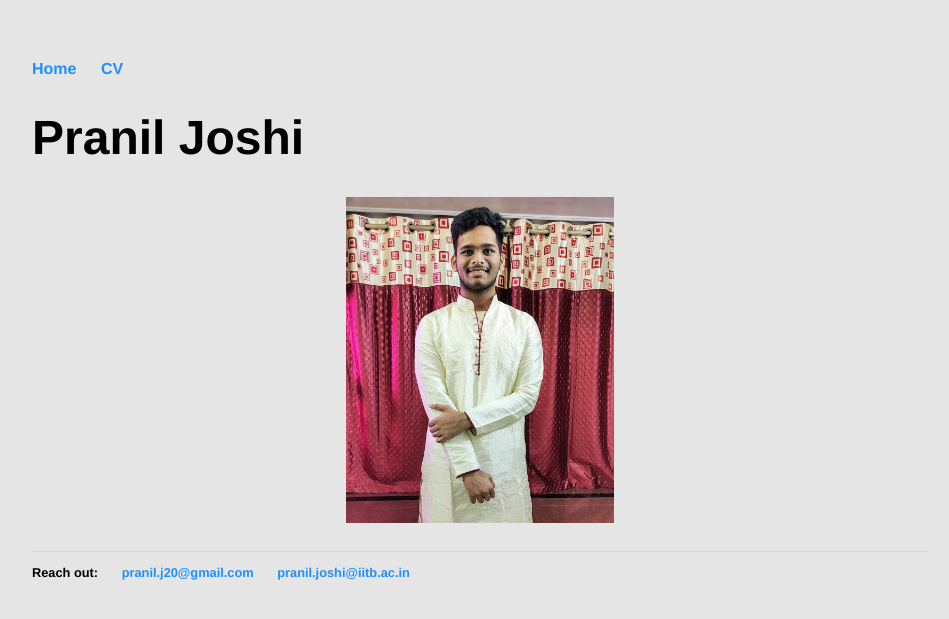
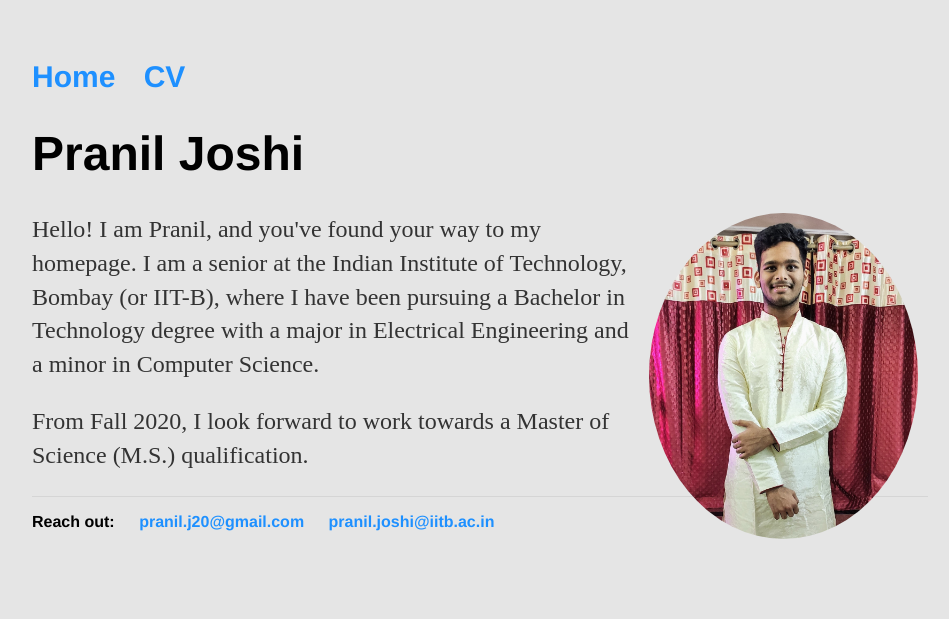
Before and after one commit to PranilJ/PranilJ.github.io, a Jekyll site: the page built from index.html, in a window 1280 px wide. Shown: the top 619 px of the page, without its empty margins (160-1109 px from the left). Built offline with Jekyll 4.4.1, drawn with Linux system fonts in a browser that asks for light colours.

Commit message:
Home Text

```diff
--- a/css/main.css
+++ b/css/main.css
@@ -3,7 +3,17 @@ body {
     width: 70%;
     background-color: #E5E5E5;
 }
-nav ul, footer ul {
+nav ul {
+    font-family:'Helvetica', 'Arial', 'Sans-Serif';
+    padding: 0px;
+    list-style: none;
+    font-weight: bold;
+    /*float: left;*/
+    /*clear: left;*/
+    font-size: 30px;
+}
+
+footer ul {
     font-family:'Helvetica', 'Arial', 'Sans-Serif';
     padding: 0px;
     list-style: none;
@@ -30,15 +40,6 @@ p {
     color: #333;
 }
 footer {
-    border-top: 1px solid #d5d5d5;
-    font-size: .8em;
+    border-top: 1.5px solid #d5d5d5;
+    font-size: 1em;
 }
-
-ul.posts {
-    margin: 20px auto 40px;
-    font-size: 1.5em;
-}
-
-ul.posts li {
-    list-style: none;
-}
--- a/index.html
+++ b/index.html
@@ -5,6 +5,12 @@ title: Pranil Joshi
 <div class="blurb">
 	<h1>Pranil Joshi</h1>
 	<p>
-		<center><img src="resources/my_pic.jpg" style="width: 30%"></center>
+		<img src="resources/my_pic.jpg" style="border-radius: 50%; width: 30%; display: inline; margin: 0 10px; float: right;">
+	</p>
+	<p>
+		Hello! I am Pranil, and you've found your way to my homepage. I am a senior at the Indian Institute of Technology, Bombay (or IIT-B), where I have been pursuing a Bachelor in Technology degree with a major in Electrical Engineering and a minor in Computer Science.
+	</p>
+	<p>
+		From Fall 2020, I look forward to work towards a Master of Science (M.S.) qualification.
 	</p>
 </div><!-- /.blurb -->
```
